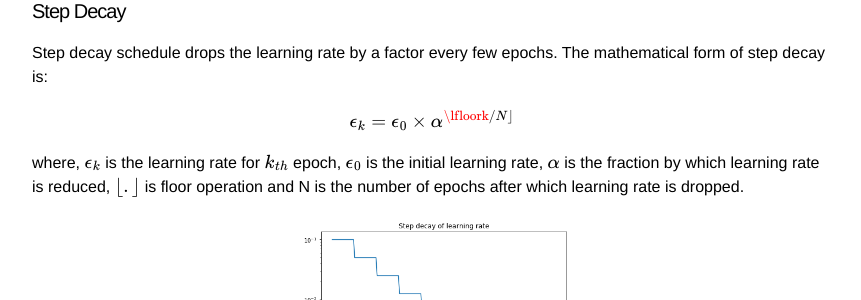
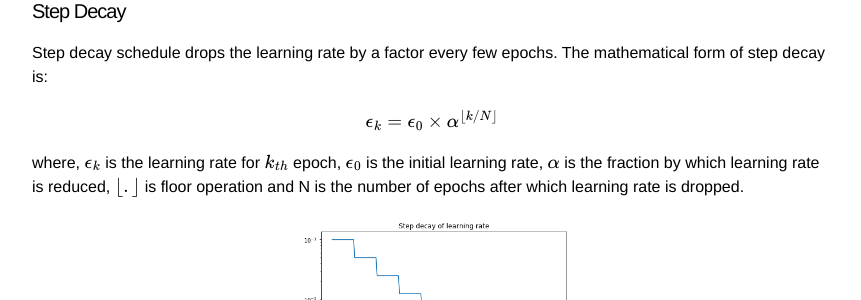
Before and after one commit to amohant4/amohant4.github.io, a Jekyll site: the page built from _posts/2019-01-29-Learning-Rate-Deep_learning.markdown, in a window 1280 px wide and 900 px high, scrolled down 1814 px. Shown: the part 151-451 px from the top of the window, without its empty margins (208-1069 px from the left). Built offline with Jekyll 4.4.1, drawn with Linux system fonts in a browser that asks for light colours; nearby versions of some CDN libraries; formulas are drawn with MathJax 3; comment, search, counter and statistics services are not loaded.

Commit message:
Update 2019-01-29-Learning-Rate-Deep_learning.markdown

```diff
--- a/_posts/2019-01-29-Learning-Rate-Deep_learning.markdown
+++ b/_posts/2019-01-29-Learning-Rate-Deep_learning.markdown
@@ -51,7 +51,7 @@ In general no fixed learning rate works best for the entire training process. Ty
 
 Step decay schedule drops the learning rate by a factor every few epochs. The mathematical form of step decay is:
 
-$$ \epsilon_{k} = \epsilon_{0} \times \alpha^{\lfloork/N\rfloor }$$
+$$ \epsilon_{k} = \epsilon_{0} \times \alpha^{\lfloor k/N \rfloor }$$
 
 where, $$\epsilon_{k}$$ is the learning rate for $$k_{th}$$ epoch, $$\epsilon_{0}$$ is the initial learning rate, $$\alpha$$ is the fraction by which learning rate is reduced, $$\lfloor . \rfloor$$ is floor operation and N is the number of epochs after which learning rate is dropped.
 
```
